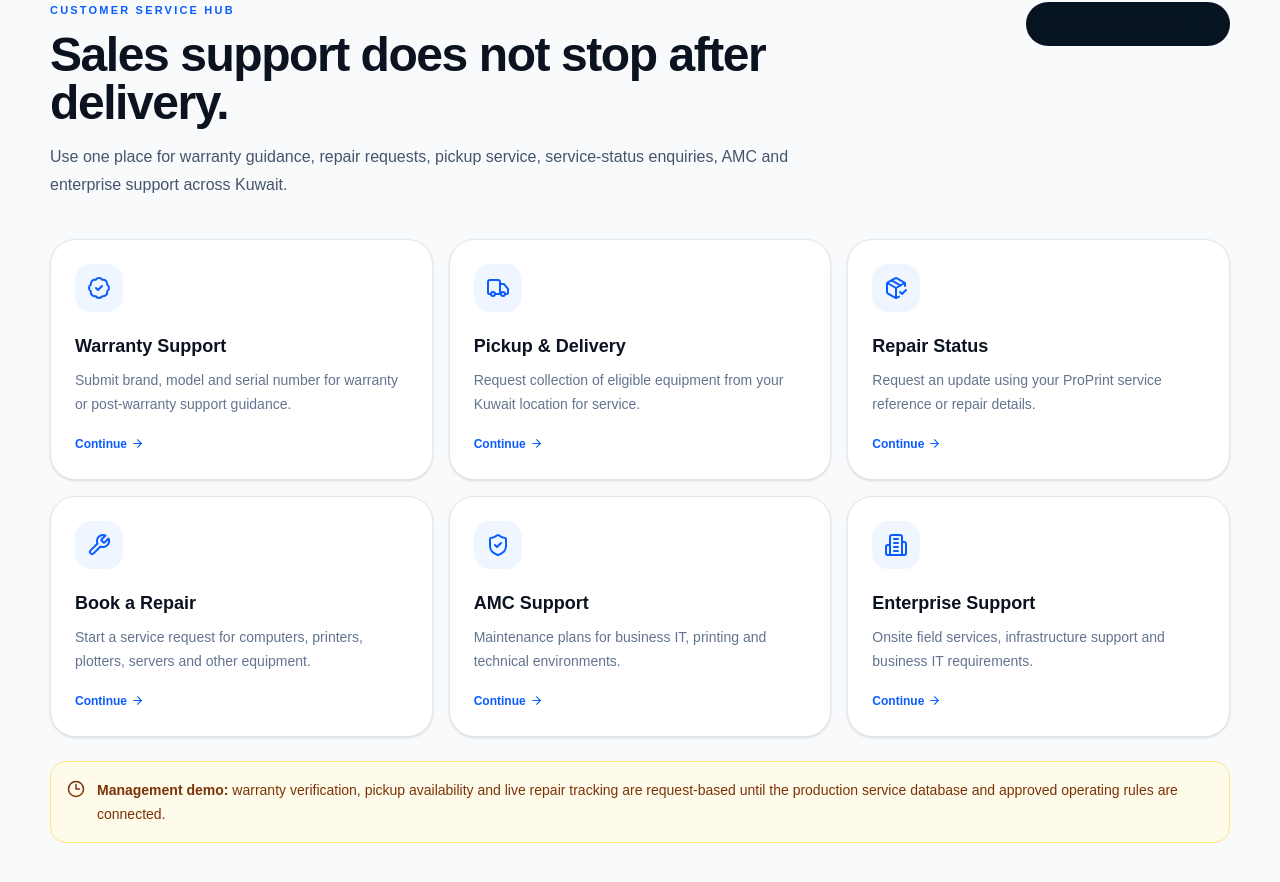
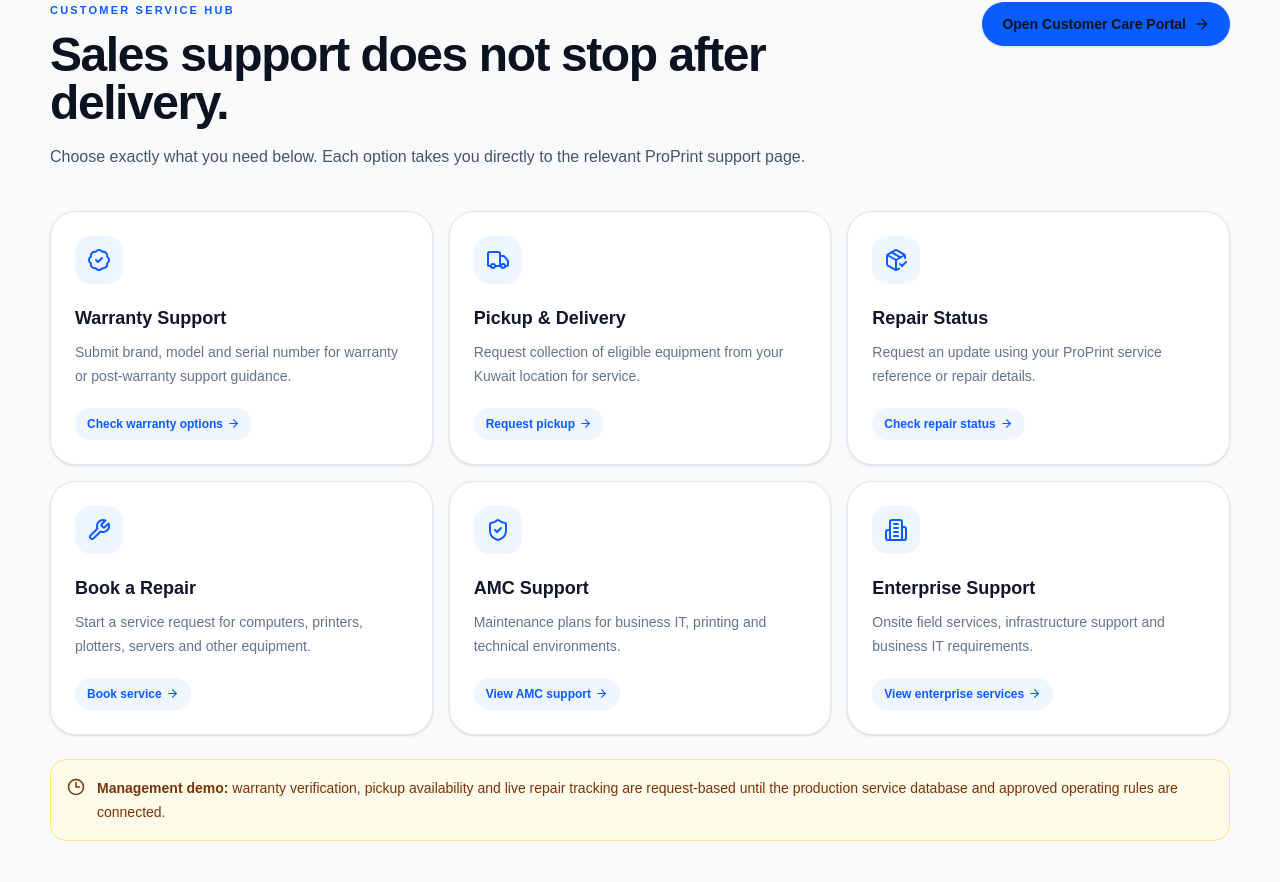
Before and after one commit to broprint/proprint-solutions-2026, a Next.js app: page / in a window 1280 px wide. Shown: the part 4888-5770 px from the top of the page. Built offline with nearby package versions, Linux system fonts and the light colour scheme.

Commit message:
Clarify customer service hub destinations

```diff
--- a/components/CustomerServiceHub.tsx
+++ b/components/CustomerServiceHub.tsx
@@ -2,12 +2,12 @@ import Link from 'next/link';
 import { ArrowRight, BadgeCheck, Clock3, PackageCheck, ShieldCheck, Truck, Wrench, Building2 } from 'lucide-react';
 
 const items = [
-  { icon: BadgeCheck, title: 'Warranty Support', text: 'Submit brand, model and serial number for warranty or post-warranty support guidance.', href: '/customer-care?service=warranty' },
-  { icon: Truck, title: 'Pickup & Delivery', text: 'Request collection of eligible equipment from your Kuwait location for service.', href: '/customer-care?service=pickup' },
-  { icon: PackageCheck, title: 'Repair Status', text: 'Request an update using your ProPrint service reference or repair details.', href: '/customer-care?service=status' },
-  { icon: Wrench, title: 'Book a Repair', text: 'Start a service request for computers, printers, plotters, servers and other equipment.', href: '/service' },
-  { icon: ShieldCheck, title: 'AMC Support', text: 'Maintenance plans for business IT, printing and technical environments.', href: '/amc' },
-  { icon: Building2, title: 'Enterprise Support', text: 'Onsite field services, infrastructure support and business IT requirements.', href: '/enterprise' },
+  { icon: BadgeCheck, title: 'Warranty Support', text: 'Submit brand, model and serial number for warranty or post-warranty support guidance.', href: '/customer-care?service=warranty', action: 'Check warranty options' },
+  { icon: Truck, title: 'Pickup & Delivery', text: 'Request collection of eligible equipment from your Kuwait location for service.', href: '/customer-care?service=pickup', action: 'Request pickup' },
+  { icon: PackageCheck, title: 'Repair Status', text: 'Request an update using your ProPrint service reference or repair details.', href: '/customer-care?service=status', action: 'Check repair status' },
+  { icon: Wrench, title: 'Book a Repair', text: 'Start a service request for computers, printers, plotters, servers and other equipment.', href: '/service', action: 'Book service' },
+  { icon: ShieldCheck, title: 'AMC Support', text: 'Maintenance plans for business IT, printing and technical environments.', href: '/amc', action: 'View AMC support' },
+  { icon: Building2, title: 'Enterprise Support', text: 'Onsite field services, infrastructure support and business IT requirements.', href: '/enterprise', action: 'View enterprise services' },
 ];
 
 export function CustomerServiceHub() {
@@ -18,18 +18,18 @@ export function CustomerServiceHub() {
           <div>
             <div className="text-[11px] font-black uppercase tracking-[.2em] text-[#0b5cff]">Customer Service Hub</div>
             <h2 className="mt-3 max-w-3xl text-4xl font-black tracking-[-.03em] md:text-5xl">Sales support does not stop after delivery.</h2>
-            <p className="mt-4 max-w-3xl leading-7 text-slate-600">Use one place for warranty guidance, repair requests, pickup service, service-status enquiries, AMC and enterprise support across Kuwait.</p>
+            <p className="mt-4 max-w-3xl leading-7 text-slate-600">Choose exactly what you need below. Each option takes you directly to the relevant ProPrint support page.</p>
           </div>
-          <Link href="/customer-care" className="inline-flex items-center gap-2 self-start rounded-full bg-[#061321] px-5 py-3 text-sm font-black text-white">Open Customer Care <ArrowRight size={16}/></Link>
+          <Link href="/customer-care" className="inline-flex items-center gap-2 self-start rounded-full bg-[#0b5cff] px-5 py-3 text-sm font-black text-white shadow-sm transition hover:bg-[#094ed6]">Open Customer Care Portal <ArrowRight size={16}/></Link>
         </div>
 
         <div className="mt-10 grid gap-4 sm:grid-cols-2 lg:grid-cols-3">
-          {items.map(({ icon: Icon, title, text, href }) => (
-            <Link key={title} href={href} className="group rounded-[1.6rem] border border-slate-200 bg-white p-6 shadow-sm transition hover:-translate-y-1 hover:border-blue-200 hover:shadow-md">
+          {items.map(({ icon: Icon, title, text, href, action }) => (
+            <Link key={title} href={href} className="group rounded-[1.6rem] border border-slate-200 bg-white p-6 shadow-sm transition hover:-translate-y-1 hover:border-blue-300 hover:shadow-md">
               <div className="grid h-12 w-12 place-items-center rounded-2xl bg-blue-50 text-[#0b5cff]"><Icon size={24}/></div>
-              <h3 className="mt-5 text-lg font-black">{title}</h3>
+              <h3 className="mt-5 text-lg font-black text-slate-900">{title}</h3>
               <p className="mt-2 text-sm leading-6 text-slate-500">{text}</p>
-              <span className="mt-5 inline-flex items-center gap-1 text-xs font-black text-[#0b5cff]">Continue <ArrowRight size={13}/></span>
+              <span className="mt-5 inline-flex items-center gap-1 rounded-full bg-blue-50 px-3 py-2 text-xs font-black text-[#0b5cff] transition group-hover:bg-blue-100">{action} <ArrowRight size={13}/></span>
             </Link>
           ))}
         </div>
```
